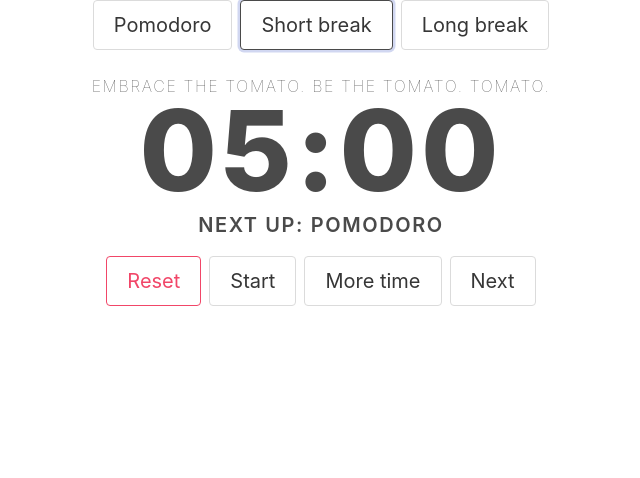
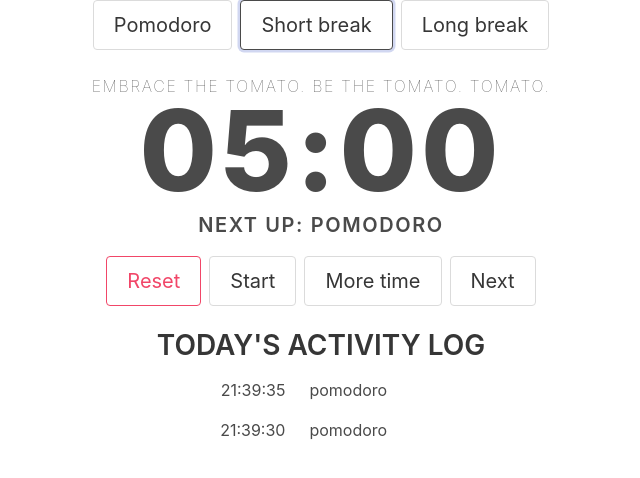
Before and after one commit to mostlyhamster/pomidor, an Electron app: page src/index.html in a window 800 px wide. Both pictures are taken after a click on the button "Short break". Shown: the whole page, without its empty margins (79-719 px from the left). Drawn offline with nearby package versions, Linux system fonts and the light colour scheme.

Commit message:
WIP: Activity log

```diff
--- a/src/index.css
+++ b/src/index.css
@@ -41,3 +41,7 @@ body {
   flex-direction: column;
   align-items: center;
 }
+
+li {
+  list-style: none;
+}
--- a/src/index.html
+++ b/src/index.html
@@ -33,6 +33,20 @@
       </div>
     </section>
   </main>
+  <secion class="section content">
+    <header class="has-text-centered"><h2 class="is-uppercase">Today's activity log</h2></header>
+    <ul id="activity-log">
+      <p class="has-text-centered"> No activities recorded for today.</p>
+      <template id="activity-log-item-template">
+        <li class="activity-log-item">
+          <p class="columns is-mobile is-centered ">
+            <span id="time" class="column has-text-right is-offset-one-quarter is-one-fifth ">40min ago</span>
+            <span id="activity" class="column has-text-left">POMODORO</span>
+          </p>
+        </li>
+      </template>
+    </ul>
+  </secion>
 </body>
 
 </html>
--- a/src/pomidorek.js
+++ b/src/pomidorek.js
@@ -53,13 +53,14 @@ const getActivityDurationInSeconds = (activity) => {
 
 const setActivity = (activity, force) => {
     if (activity === state.currectActivity && force === false && state.activityLog.length > 0) return
+    state.activityLog.push({activity:state.currectActivity, date: new Date()})
     state.currectActivity = activity;
     state.timeLeftMillis = getActivityDurationInSeconds(activity) * 1000
     state.lastPulse = new Date()
     state.lastPulse.setMilliseconds(999)
-    state.activityLog.push({activity, date: new Date()})
     state.activityComplete = false
     state.onActivityChanged(activity)
+    dispatchEvent(new Event('activity'))
     pulse()
 }
 
--- a/src/render.js
+++ b/src/render.js
@@ -9,7 +9,8 @@ const buttonNextActivity = document.getElementById('button-activity-next')
 const buttonIncreaseActivityDuration = document.getElementById('button-activity-increase-duration')
 const timerElement = document.getElementById('timer')
 const nextActivityName = document.getElementById('next-activity-name')
-const header = document.getElementById('header');
+const activityLogElement = document.getElementById('activity-log')
+const activityLogItemTemplateElement = document.getElementById('activity-log-item-template')
 
 const activityButtons = [buttonShortBreak, buttonLongBreak, buttonPomodoro]
 
@@ -73,3 +74,14 @@ buttonNextActivity.addEventListener('click', () => {
 window.addEventListener('resize', (e) => {
 
 })
+
+window.addEventListener('activity', (e) => {
+    const log = Pomidorek.getActivityLog()
+    activityLogElement.innerHTML = ''
+    log.reverse().forEach(element => {
+        const itemNode = document.importNode(activityLogItemTemplateElement.content, true)
+        itemNode.getElementById('time').innerText = element.date.toTimeString().split(' ')[0]
+        itemNode.getElementById('activity').innerText = element.activity
+        activityLogElement.appendChild(itemNode)
+    })
+})
```
Also changed, not shown: src/pomidorek.test.js (+4 -0 lines).
